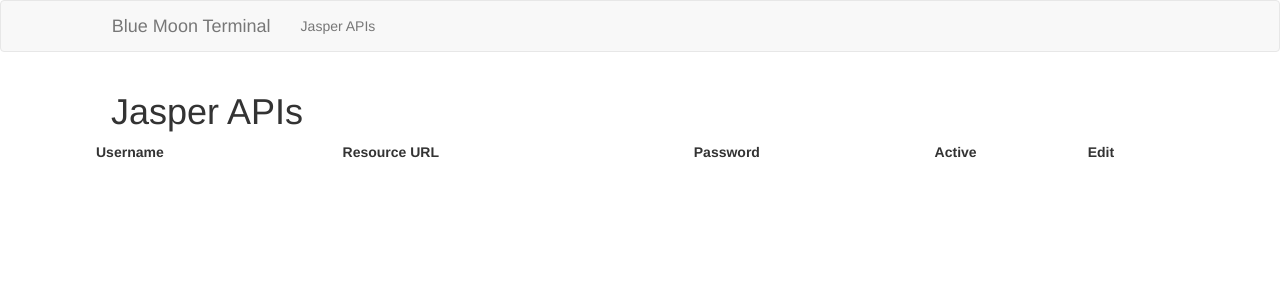
After one commit to kevans05/BlueMoonTerminal, a Python web app: template app/templates/jasper_api.html in a window 1280 px wide. The commit adds this page. Shown: the top 300 px of the page. Run offline with Jinja, Linux system fonts and the light colour scheme; the template is opened without the code that fills it, so the values that code supplies are empty; some libraries are stand-ins or nearby versions.

Commit message:
There are still some issues with my database, but it works.
MY current goal is to track the added APIs and add APIs to the tool

```diff
--- a/app/main/forms.py
+++ b/app/main/forms.py
@@ -6,7 +6,7 @@ from app.models import User
 
 class EditProfileForm(FlaskForm):
     username = StringField('Username', validators=[DataRequired()])
-    email = StringField(Email, validators=[DataRequired(), Email()])
+    email = StringField('Email', validators=[DataRequired(), Email()])
     password = PasswordField('New Password (Leave blank if no change)')
     password2 = PasswordField(
         'Repeat New Password  (Leave blank if no change)', validators=[EqualTo('password')])
--- a/app/main/routes.py
+++ b/app/main/routes.py
@@ -42,3 +42,9 @@ def edit_profile():
         form.email.data = current_user.email
     return render_template('user.html', title='Edit Profile',
                            form=form)
+
+
+@bp.route('/jasper_api', methods=['GET', 'POST'])
+@login_required
+def jasper_api():
+    return render_template('jasper_api.html', title='Jasper APIs')
--- a/app/templates/base.html
+++ b/app/templates/base.html
@@ -28,7 +28,7 @@
                     {% if current_user.is_anonymous %}
                     {% else %}
                         <li class="nav-item">
-                            <a class="nav-link active" href="#">Jasper APIs</a>
+                            <a class="nav-link active"  href="{{ url_for('main.jasper_api', username=current_user.username) }}">Jasper APIs</a>
                         </li>
                     {% endif %}
                 </div>
--- /dev/null
+++ b/app/templates/jasper_api.html
@@ -0,0 +1,29 @@
+{% extends "base.html" %}
+{% import 'bootstrap/wtf.html' as wtf %}
+
+{% block app_content %}
+    <h1>Jasper APIs</h1>
+    <div class="row">
+        <div class="col-md-push-9">
+                <table class="dataTable display cell-border compact hover order-column stripe" style="width:100%"  id="jasper_api">
+                    <thead>
+                        <tr>
+                            <th>Username</th>
+                            <th>Resource URL</th>
+                            <th>Password</th>
+                            <th>Active</th>
+                            <th>Edit</th>
+                        </tr>
+                    </thead>
+                    <tfoot>
+                        <tr>
+                            <th></th>
+                            <th></th>
+                            <th></th>
+                            <th></th>
+                            <th></th>
+                    </tfoot>
+                </table>
+        </div>
+    </div>
+{% endblock %}
--- a/app/templates/user.html
+++ b/app/templates/user.html
@@ -4,7 +4,7 @@
 {% block app_content %}
     <h1>Edit Profile</h1>
     <div class="row">
-        <div>
+        <div class="col-md-4">
             {{ wtf.quick_form(form) }}
         </div>
     </div>
```
